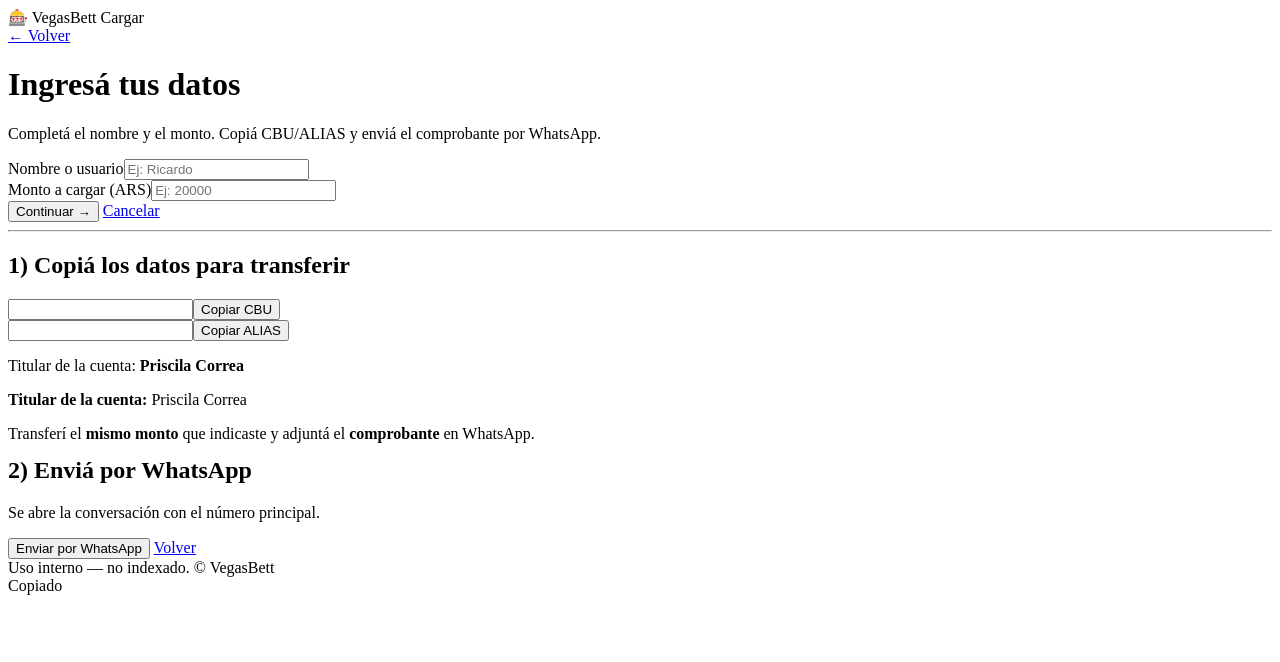
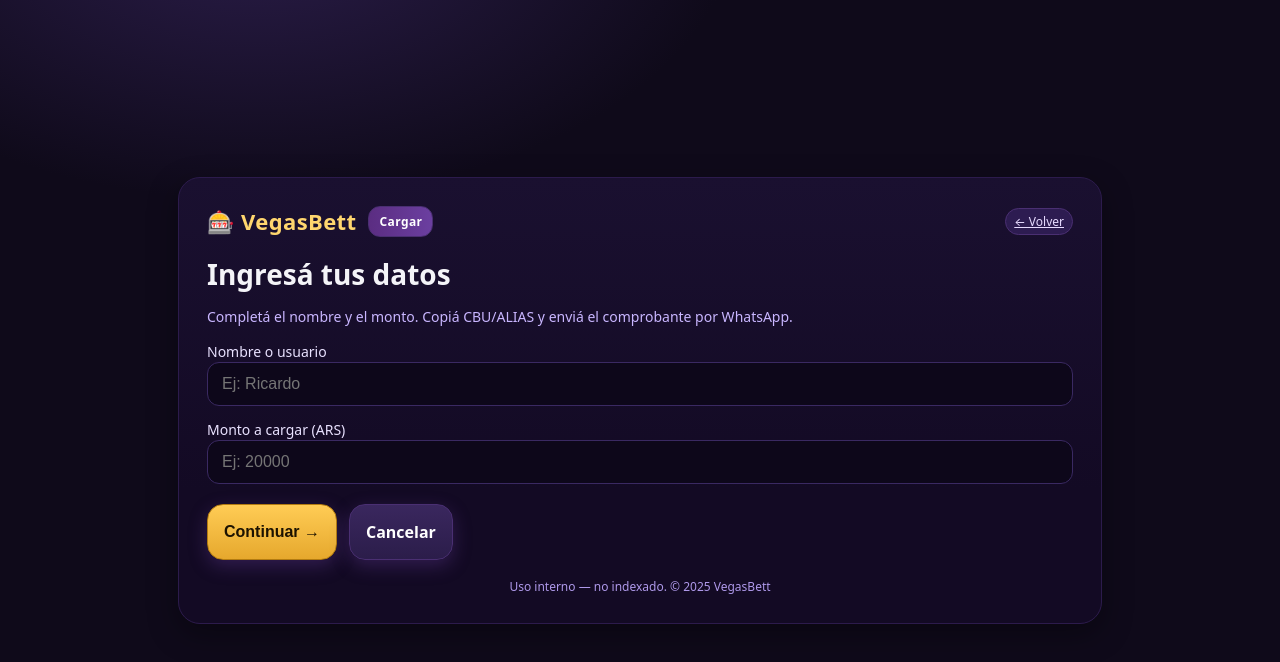
Before and after one commit to Diversionasegurada/Paginavegasbett, a plain HTML site: page cargar.html in a window 1280 px wide. Drawn offline with Linux system fonts and the light colour scheme; the site is published under a folder, as on GitHub Pages, so addresses that start at the root find nothing.

Commit message:
Update cargar.html

```diff
--- a/cargar.html
+++ b/cargar.html
@@ -4,17 +4,12 @@
   <meta charset="UTF-8" />
   <meta name="viewport" content="width=device-width, initial-scale=1.0"/>
   <title>VegasBett — Cargar saldo</title>
-  <link rel="stylesheet" href="/assets/styles.css"/>
-  <script defer src="/assets/config.js"></script>
-  <script defer src="/assets/app.js"></script>
 
-  <script>(function(){const C=window.VEGASBETT_CONFIG||{};if(C.NO_INDEX){var m=document.createElement('meta');m.name='robots';m.content='noindex,nofollow';document.head.appendChild(m)}if(C.SHARE_PREVIEW!==false){var t=document.createElement('meta');t.setAttribute('property','og:title');t.content=(C.MARCA||'VegasBett')+' – Cargas y Retiros';document.head.appendChild(t);var d=document.createElement('meta');d.setAttribute('property','og:description');d.content='Atención por WhatsApp. Cargas y retiros.';document.head.appendChild(d);var i=document.createElement('meta');i.setAttribute('property','og:image');i.content=(C.OG_IMAGE||'/assets/og.jpg');document.head.appendChild(i)}var tc=document.createElement('meta');tc.name='theme-color';tc.content='#5b2d82';document.head.appendChild(tc)})();</script>
+  <link rel="stylesheet" href="assets/styles.css"/>
+  <script defer src="assets/config.js"></script>
+  <script defer src="assets/app.js"></script>
 
-
-  <script>(function(){var C=window.VEGASBETT_CONFIG||{};if(!C.TRACKING_ENABLED)return;!function(f,b,e,v,n,t,s){if(f.fbq)return;n=f.fbq=function(){n.callMethod?
-  n.callMethod.apply(n,arguments):n.queue.push(arguments)};if(!f._fbq)f._fbq=n;n.push=n;n.loaded=!0;n.version='2.0';n.queue=[];t=b.createElement(e);t.async=!0;
-  t.src=v;s=b.getElementsByTagName(e)[0];s.parentNode.insertBefore(t,s)}(window,document,'script','https://connect.facebook.net/en_US/fbevents.js');fbq('init','24100361799629508');fbq('track','PageView');})();</script>
-
+  <script>(function(){const C=window.VEGASBETT_CONFIG||{};if(C.NO_INDEX){var m=document.createElement('meta');m.name='robots';m.content='noindex,nofollow';document.head.appendChild(m)}if(C.SHARE_PREVIEW!==false){var t=document.createElement('meta');t.setAttribute('property','og:title');t.content=(C.MARCA||'VegasBett')+' – Cargar';document.head.appendChild(t);var d=document.createElement('meta');d.setAttribute('property','og:description');d.content='Cargá saldo y enviá el comprobante por WhatsApp.';document.head.appendChild(d);var i=document.createElement('meta');i.setAttribute('property','og:image');i.content=(C.OG_IMAGE||'assets/og.jpg');document.head.appendChild(i)}var tc=document.createElement('meta');tc.name='theme-color';tc.content='#5b2d82';document.head.appendChild(tc)})();</script>
 </head>
 <body>
   <div class="container">
@@ -24,7 +19,7 @@
           <span>🎰 VegasBett</span>
           <span class="badge">Cargar</span>
         </div>
-        <a class="badge-pill" href="/index.html">← Volver</a>
+        <a class="badge-pill" href="index.html">← Volver</a>
       </div>
 
       <h1>Ingresá tus datos</h1>
@@ -35,7 +30,7 @@
         <div><label for="monto">Monto a cargar (ARS)</label><input id="monto" type="number" inputmode="numeric" placeholder="Ej: 20000" required min="1"/></div>
         <div class="cta-row">
           <button type="submit" class="btn warn">Continuar →</button>
-          <a href="/index.html" class="btn secondary">Cancelar</a>
+          <a href="index.html" class="btn secondary">Cancelar</a>
         </div>
       </form>
 
@@ -45,15 +40,13 @@
         <div class="copy"><input id="cbu" type="text" readonly value=""/><button class="copybtn" data-copy="#cbu">Copiar CBU</button></div>
         <div class="copy"><input id="alias" type="text" readonly value=""/><button class="copybtn" data-copy="#alias">Copiar ALIAS</button></div>
         <p class="small">Titular de la cuenta: <strong>Priscila Correa</strong></p>
-
-        <p class="sub"><strong>Titular de la cuenta:</strong> Priscila Correa</p>
         <div class="note">Transferí el <strong>mismo monto</strong> que indicaste y adjuntá el <strong>comprobante</strong> en WhatsApp.</div>
 
         <h2 style="margin-top:14px">2) Enviá por WhatsApp</h2>
         <p class="sub">Se abre la conversación con el número principal.</p>
         <div class="cta-row">
           <button id="enviarWhatsCargar" class="btn ok">Enviar por WhatsApp</button>
-          <a href="/index.html" class="btn secondary">Volver</a>
+          <a href="index.html" class="btn secondary">Volver</a>
         </div>
       </div>
 
```
